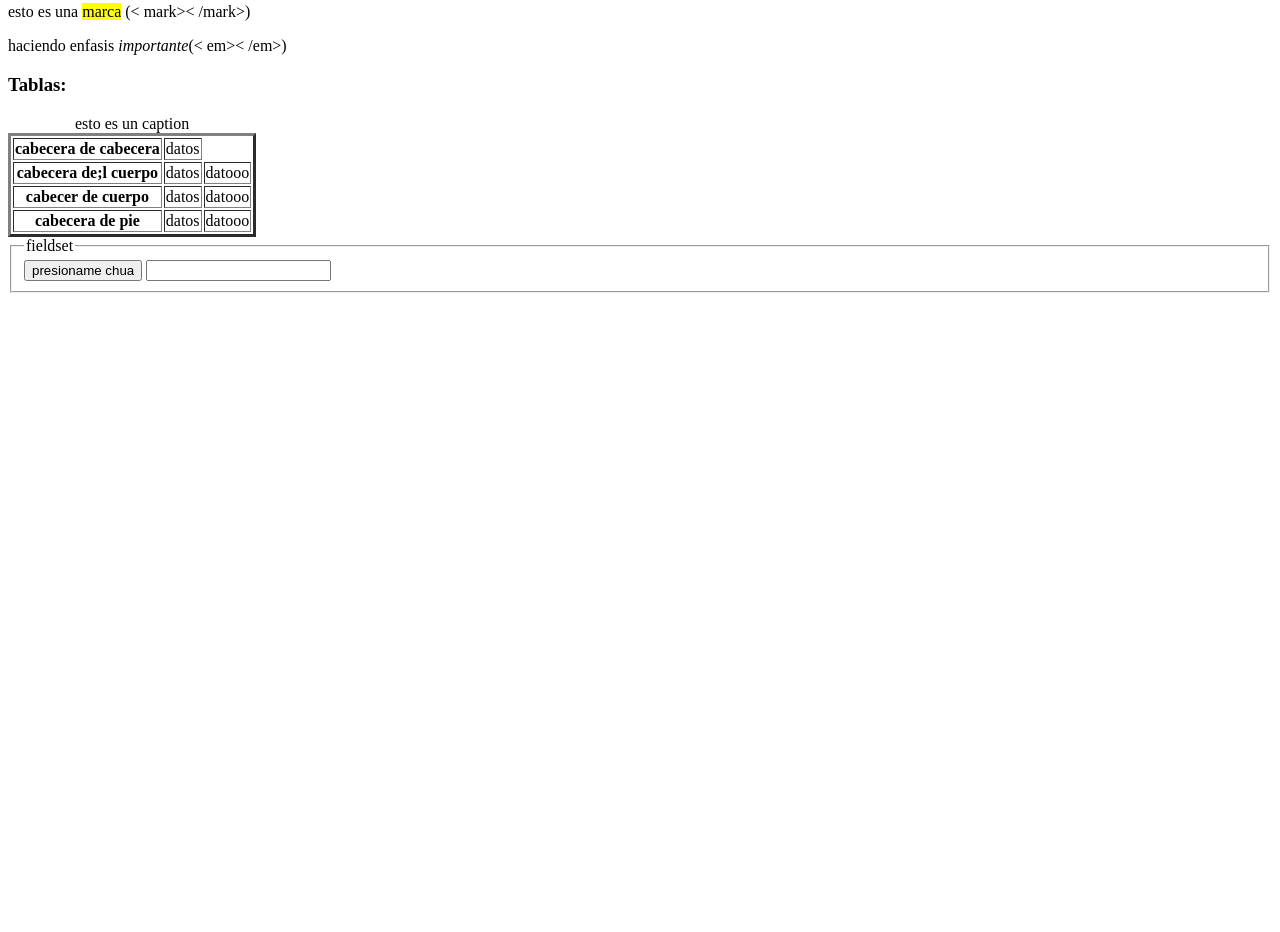
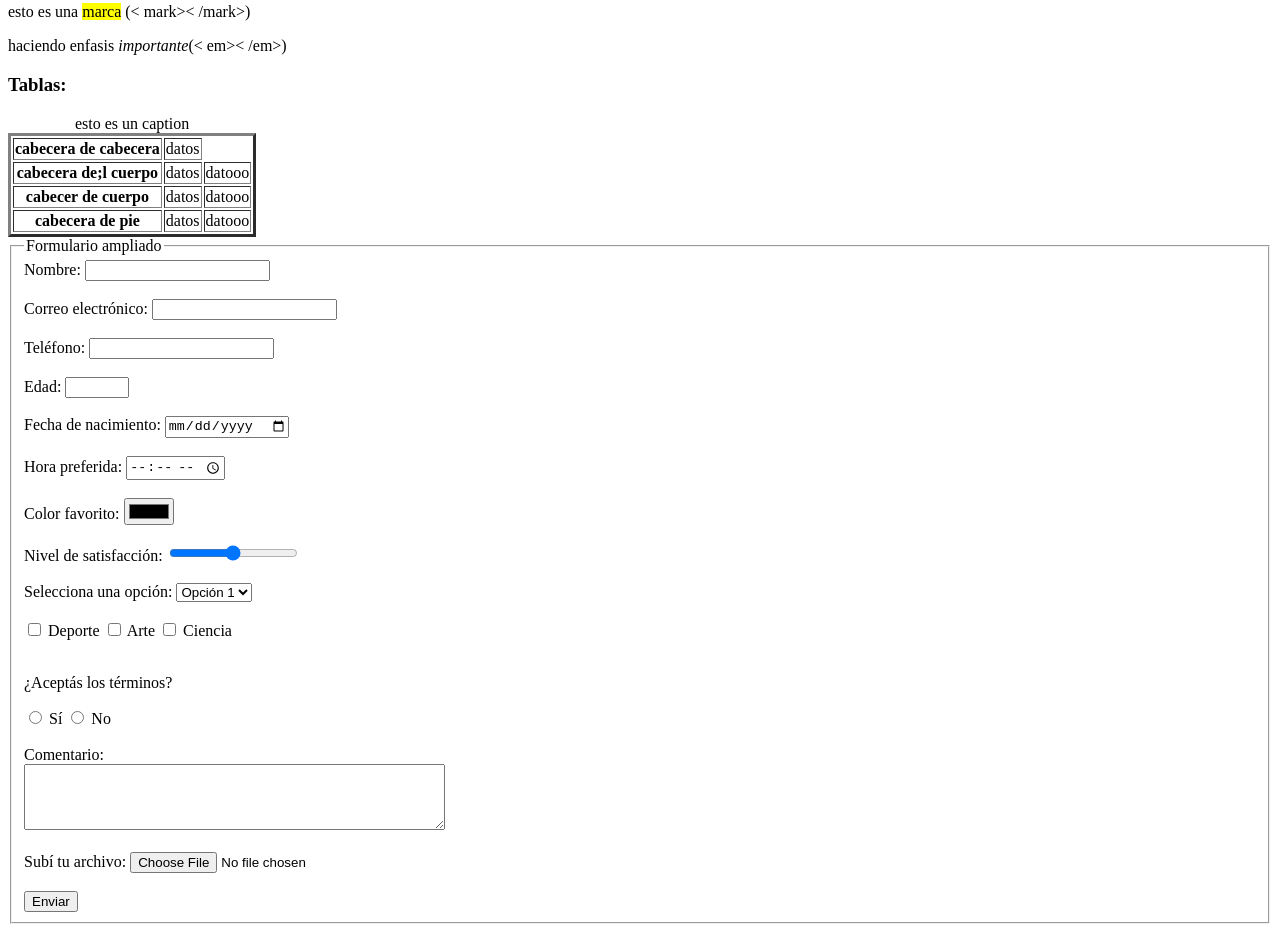
Before and after one commit to AlexisGioia/proyecto, a plain HTML site: page test.html in a window 1280 px wide. Shown: the part 601-1533 px from the top of the page. Before the commit the page ends 902 px from the top, so only its background shows below. Drawn offline with Linux system fonts and the light colour scheme.

Commit message:
Update test.html
agregue mas elementos

```diff
--- a/test.html
+++ b/test.html
@@ -57,18 +57,73 @@
                 <td>datooo</td>
         </tfoot>
     </table>
-    <form>
-        <fieldset><legend>fieldset</legend>
-            <button>presioname chua</button>
-        <input list="lista" id="lista" name="lujuria" />
-        <datalist id="lista">
-            <option value="Edge">
-  <option value="Firefox">
-  <option value="Chrome">
-  <option value="Opera">
-  <option value="Safari">
-        </datalist>
-        </fieldset>
-    </form>
+   <form>
+  <fieldset>
+    <legend>Formulario ampliado</legend>
+
+    <!-- Texto -->
+    <label for="text">Nombre:</label>
+    <input type="text" id="text" name="nombre"><br><br>
+
+    <!-- Email -->
+    <label for="email">Correo electrónico:</label>
+    <input type="email" id="email" name="correo"><br><br>
+
+    <!-- Teléfono -->
+    <label for="tel">Teléfono:</label>
+    <input type="tel" id="tel" name="telefono"><br><br>
+
+    <!-- Número -->
+    <label for="number">Edad:</label>
+    <input type="number" id="number" name="edad" min="1" max="120"><br><br>
+
+    <!-- Fecha -->
+    <label for="date">Fecha de nacimiento:</label>
+    <input type="date" id="date" name="nacimiento"><br><br>
+
+    <!-- Hora -->
+    <label for="time">Hora preferida:</label>
+    <input type="time" id="time" name="hora"><br><br>
+
+    <!-- Color -->
+    <label for="color">Color favorito:</label>
+    <input type="color" id="color" name="color"><br><br>
+
+    <!-- Rango -->
+    <label for="range">Nivel de satisfacción:</label>
+    <input type="range" id="range" name="satisfaccion" min="0" max="10"><br><br>
+
+    <!-- Selección -->
+    <label for="select">Selecciona una opción:</label>
+    <select id="select" name="opcion">
+      <option value="opcion1">Opción 1</option>
+      <option value="opcion2">Opción 2</option>
+      <option value="opcion3">Opción 3</option>
+    </select><br><br>
+
+    <!-- Casillas de verificación -->
+    <label><input type="checkbox" name="intereses" value="deporte"> Deporte</label>
+    <label><input type="checkbox" name="intereses" value="arte"> Arte</label>
+    <label><input type="checkbox" name="intereses" value="ciencia"> Ciencia</label><br><br>
+
+    <!-- Botones de radio -->
+    <p>¿Aceptás los términos?</p>
+    <label><input type="radio" name="terminos" value="si"> Sí</label>
+    <label><input type="radio" name="terminos" value="no"> No</label><br><br>
+
+    <!-- Área de texto -->
+    <label for="comentario">Comentario:</label><br>
+    <textarea id="comentario" name="comentario" rows="4" cols="50"></textarea><br><br>
+
+    <!-- Subida de archivos -->
+    <label for="archivo">Subí tu archivo:</label>
+    <input type="file" id="archivo" name="archivo"><br><br>
+
+    <!-- Envío -->
+    <input type="submit" value="Enviar">
+  </fieldset>
+</form>
+
 </body>
+
 </html>
```
